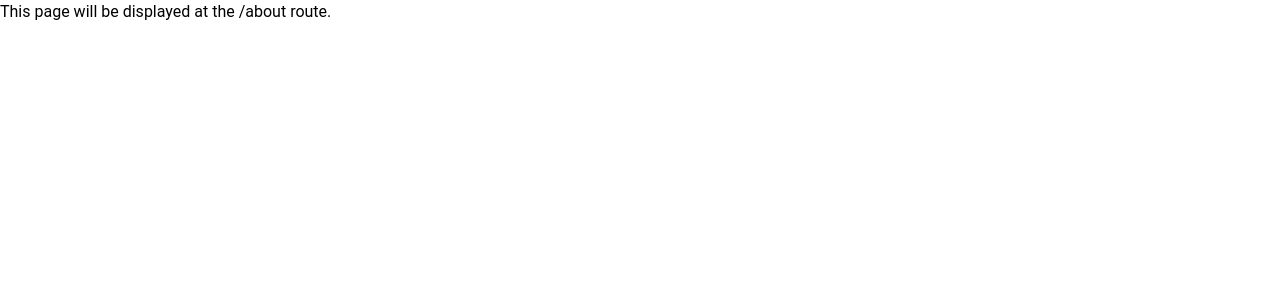
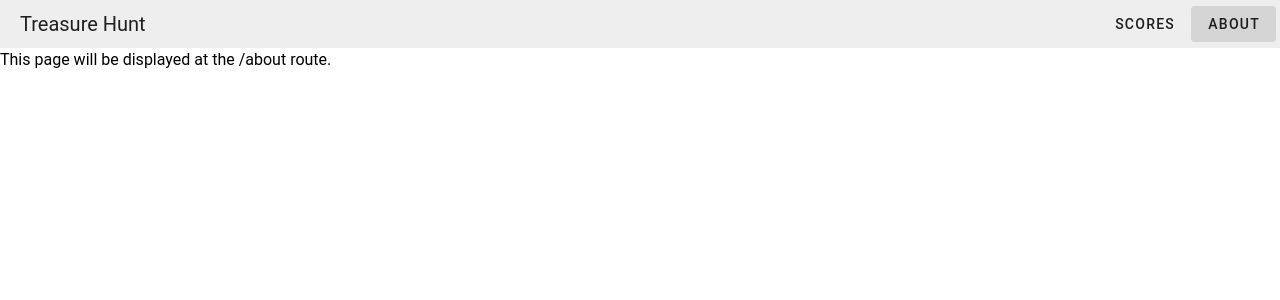
Before and after one commit to skyfly200/treasure-hunt, a Nuxt app: page /about in a window 1280 px wide. Shown: the top 300 px of the page. Built offline with nearby package versions, Linux system fonts and the light colour scheme.

Commit message:
refactor layout to include toolbar with navigation buttons

```diff
--- a/layouts/default.vue
+++ b/layouts/default.vue
@@ -1,5 +1,10 @@
 <template>
-    <div>
-      <slot />
-    </div>
+  <div>
+    <v-toolbar density="compact">
+      <v-toolbar-title>Treasure Hunt</v-toolbar-title>
+      <v-btn to="/leaderboard">Scores</v-btn>
+      <v-btn to="/about">About</v-btn>
+    </v-toolbar>
+    <slot />
+  </div>
 </template>
--- a/pages/index.vue
+++ b/pages/index.vue
@@ -1,10 +1,5 @@
 <template>
     <div>
-        <v-toolbar density="compact">
-            <v-toolbar-title>Treasure Hunt</v-toolbar-title>
-            <v-btn to="/leaderboard">Scores</v-btn>
-            <v-btn to="/about">About</v-btn>
-        </v-toolbar>
         <client-only>
             <Map />
         </client-only>
```
